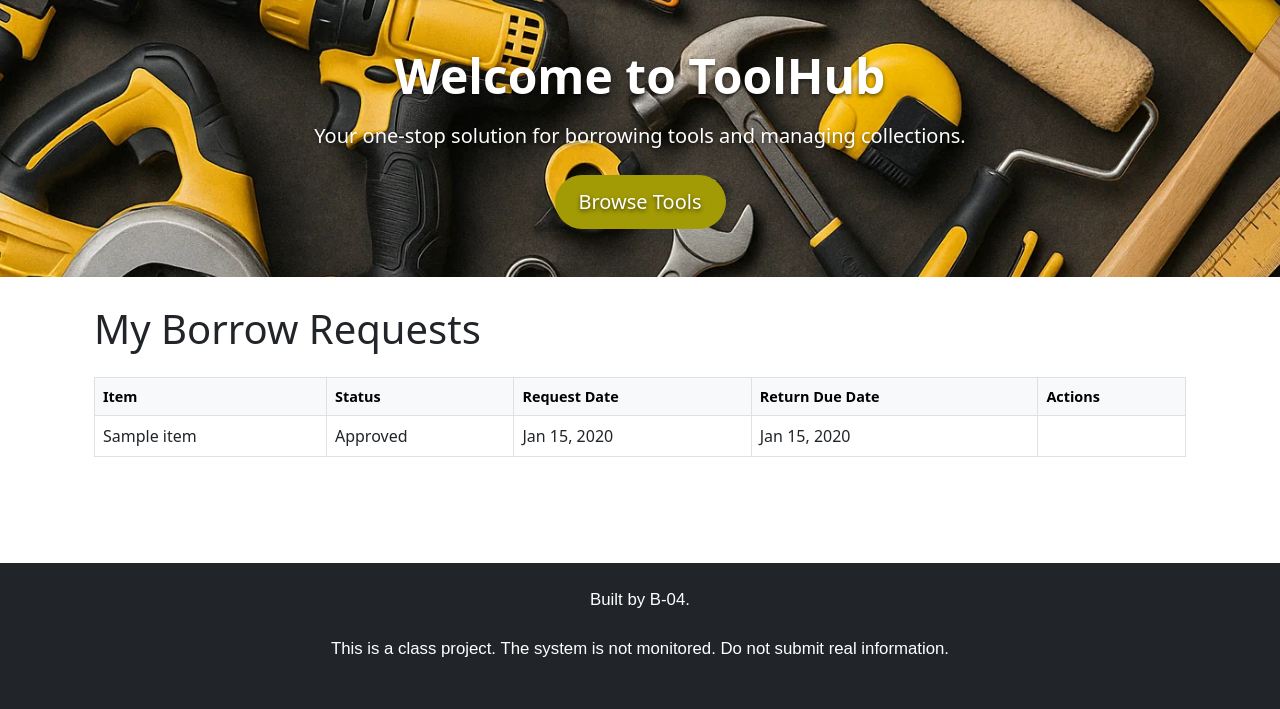
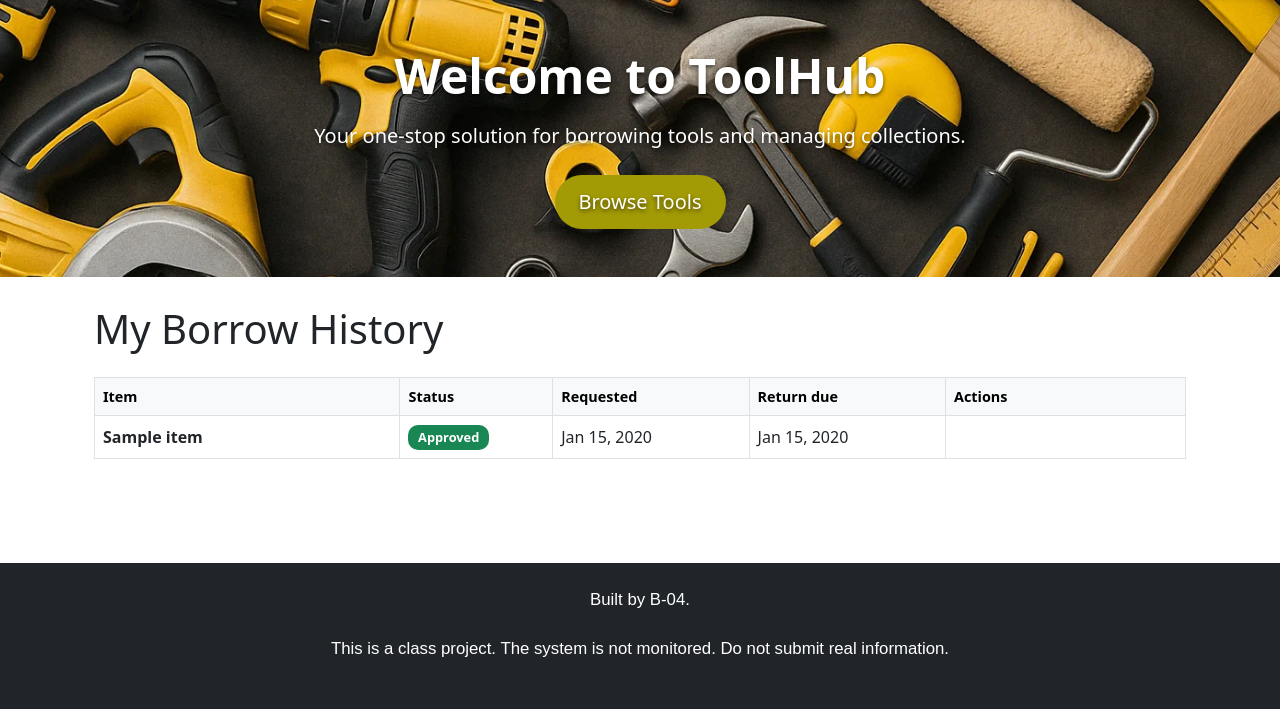
Before and after one commit to PiShrestha/toolhub, a Django app: page /my-borrow-requests/ in a window 1280 px wide. Shown: the part 91-800 px from the top of the page. Run offline with Django 4.2, Linux system fonts and the light colour scheme; a user stored in the database is signed in; tables that the repository leaves empty hold one stand-in row (values such as "Sample post").

Commit message:
Fixed some bugs regarding tool status

```diff
--- a/toolhub/templates/toolhub/base.html
+++ b/toolhub/templates/toolhub/base.html
@@ -39,11 +39,11 @@
                         {% if user.is_authenticated %}
                             {% if user.role == "patron" %}
                                 <li class="nav-item">
-                                    <a class="nav-link fw-semibold" href="{% url 'patron_borrow_requests' %}">My Borrow History</a>
+                                    <a class="nav-link fw-semibold" href="{% url 'my_borrow_requests' %}">My Borrow History</a>
                                 </li>
                             {% elif user.role == "librarian" %}
                                 <li class="nav-item">
-                                    <a class="nav-link fw-semibold" href="{% url 'librarian_borrow_requests' %}">Borrow Requests</a>
+                                    <a class="nav-link fw-semibold" href="{% url 'my_borrow_requests' %}">Borrow Requests</a>
                                 </li>
                             {% endif %}
                         {% endif %}
--- /dev/null
+++ b/toolhub/templates/toolhub/borrow/borrow_history.html
@@ -0,0 +1,65 @@
+{% extends "toolhub/base.html" %}
+{% load static %}
+{% block title %}My Borrow History{% endblock %}
+
+{% block content %}
+<div class="container mt-4">
+  <h1 class="mb-4">My Borrow History</h1>
+
+  {% if borrow_requests %}
+  <div class="table-responsive">
+    <table class="table table-bordered table-hover align-middle">
+      <thead class="table-light">
+        <tr>
+          <th style="width:28%">Item</th>
+          <th style="width:14%">Status</th>
+          <th style="width:18%">Requested</th>
+          <th style="width:18%">Return due</th>
+          <th style="width:22%">Actions</th>
+        </tr>
+      </thead>
+
+      <tbody>
+        {% for req in borrow_requests %}
+        <tr>
+          <td class="position-relative">
+            <a href="{% url 'view_item' req.item.id %}"
+               class="stretched-link d-block text-decoration-none text-reset fw-semibold">
+              {{ req.item.name }}
+            </a>
+          </td>
+
+          <td>
+            <span class="badge
+              {% if req.status == 'approved' %}bg-success
+              {% elif req.status == 'denied' %}bg-danger
+              {% elif req.status == 'pending' %}bg-warning text-dark
+              {% elif req.status == 'returned_on_time' %}bg-info
+              {% else %}bg-secondary{% endif %}">
+              {{ req.get_status_display }}
+            </span>
+          </td>
+
+          <td>{{ req.request_date|date:"M d, Y" }}</td>
+          <td>{{ req.return_due_date|date:"M d, Y"|default:"—" }}</td>
+
+          {# actions (no redirect conflict any more) #}
+          <td>
+            {% if req.status == "pending" %}
+            <form method="post" action="{% url 'cancel_borrow_request' req.id %}" style="display:inline;"
+                onsubmit="return confirm('Are you sure you want to cancel this borrow request?');">
+            {% csrf_token %}
+            <button class="btn btn-warning btn-sm" type="submit">Cancel</button>
+            </form>
+            {% endif %}
+          </td>
+        </tr>
+        {% endfor %}
+      </tbody>
+    </table>
+  </div>
+  {% else %}
+    <p class="text-muted text-center">You have no borrow history.</p>
+  {% endif %}
+</div>
+{% endblock %}
--- a/toolhub/templates/toolhub/borrow/borrow_requests.html
+++ b/toolhub/templates/toolhub/borrow/borrow_requests.html
@@ -1,39 +1,46 @@
 {% extends "toolhub/base.html" %}
-{% block title %}Borrow Requests{% endblock %}
-
+{% load static %}
+{% block title %}All Borrow Requests{% endblock %}
 {% block content %}
 <div class="container mt-4">
-    <h1 class="mb-4">
-        {% if user.role == "librarian" %}
-            All Borrow Requests
-        {% else %}
-            My Borrow Requests
-        {% endif %}
-    </h1>
+  <h1 class="mb-4">All Borrow Requests</h1>
   {% if borrow_requests %}
-        <table class="table table-bordered table-hover">
+  <div class="table-responsive">
+    <table class="table table-bordered table-hover align-middle">
       <thead class="table-light">
         <tr>
           <th>Item</th>
-                    {% if user.role == "librarian" %}
           <th>Requested By</th>
-                    {% endif %}
           <th>Status</th>
           <th>Request Date</th>
           <th>Return Due Date</th>
-                    {% if user.role == "librarian" or user.role == "patron" %}
           <th>Actions</th>
-                    {% endif %}
         </tr>
       </thead>
       <tbody>
         {% for request in borrow_requests %}
         <tr>
-                    <td>{{ request.item.name }}</td>
-                    {% if user.role == "librarian" %}
-                        <td>{{ request.user.email }}</td>
+          <td class="position-relative">
+            <a href="{% url 'view_item' request.item.id %}" class="stretched-link text-decoration-none text-reset">
+              {{ request.item.name }}
+            </a>
+          </td>
+          <td>{{ request.user.get_full_name|default:request.user.email }}</td>
+          <td>
+            {% if request.status == "approved" %}
+              <span class="badge bg-success">{{ request.get_status_display }}</span>
+            {% elif request.status == "denied" %}
+              <span class="badge bg-danger">{{ request.get_status_display }}</span>
+            {% elif request.status == "pending" %}
+              <span class="badge bg-warning text-dark">{{ request.get_status_display }}</span>
+            {% elif request.status == "returned_on_time" %}
+              <span class="badge bg-info">{{ request.get_status_display }}</span>
+            {% elif request.status == "returned_overdue" %}
+              <span class="badge bg-secondary">{{ request.get_status_display }}</span>
+            {% else %}
+              <span class="badge bg-light text-dark">{{ request.get_status_display }}</span>
             {% endif %}
-                    <td>{{ request.get_status_display }}</td>
+          </td>
           <td>{{ request.request_date|date:"M d, Y" }}</td>
           <td>
             {% if request.return_due_date %}
@@ -43,19 +50,28 @@
             {% endif %}
           </td>
           <td>
-                        {% if user.role == "librarian" and request.status == "pending" %}
-                            <form method="post" action="{% url 'approve_borrow' request.id %}" style="display:inline;">
+            {% if request.status == "pending" %}
+              <form
+                method="post"
+                action="{% url 'approve_borrow' request.id %}"
+                style="display: inline"
+                onsubmit="return confirm('Are you sure you want to approve this borrow request?');"
+              >
                 {% csrf_token %}
-                                <button class="btn btn-success btn-sm" type="submit">Approve</button>
+                <button class="btn btn-success btn-sm" type="submit">
+                  Approve
+                </button>
               </form>
-                            <form method="post" action="{% url 'deny_borrow' request.id %}" style="display:inline;">
+              <form
+                method="post"
+                action="{% url 'deny_borrow' request.id %}"
+                style="display: inline"
+                onsubmit="return confirm('Are you sure you want to deny this borrow request?');"
+              >
                 {% csrf_token %}
-                                <button class="btn btn-danger btn-sm" type="submit">Deny</button>
-                            </form>
-                        {% elif user.role == "patron" and request.status == "pending" %}
-                            <form method="post" action="{% url 'cancel_borrow_request' request.id %}" style="display:inline;">
-                                {% csrf_token %}
-                                <button class="btn btn-warning btn-sm" type="submit">Cancel</button>
+                <button class="btn btn-danger btn-sm" type="submit">
+                  Deny
+                </button>
               </form>
             {% endif %}
           </td>
@@ -63,14 +79,9 @@
         {% endfor %}
       </tbody>
     </table>
+  </div>
   {% else %}
-        <p class="text-muted">
-            {% if user.role == "librarian" %}
-                No borrow requests found.
-            {% else %}
-                You have no borrow requests at the moment.
-            {% endif %}
-        </p>
+    <p class="text-muted text-center">No borrow requests found.</p>
   {% endif %}
 </div>
 {% endblock %}
--- a/toolhub/urls.py
+++ b/toolhub/urls.py
@@ -24,11 +24,9 @@ from .views.borrow_views import (
     request_borrow,
     approve_borrow,
     deny_borrow,
-    librarian_borrow_requests,
+    borrow_overview,
     borrow_request_detail,
-    borrow_history,
     cancel_borrow_request,
-    patron_borrow_requests,
     return_item,
 
 )
@@ -75,13 +73,12 @@ urlpatterns = [
     path("borrow/request/<int:request_id>/", borrow_request_detail, name="borrow_request_detail"),
 
     # Borrow-Librarian
-    path("borrow/requests/", librarian_borrow_requests, name="librarian_borrow_requests"),
     path("borrow/approve/<int:request_id>/", approve_borrow, name="approve_borrow"),
     path("borrow/deny/<int:request_id>/", deny_borrow, name="deny_borrow"),
 
     # Borrow-Patron
     path("items/<int:item_id>/request-borrow/", request_borrow, name="request_borrow"),
-    path("my-borrow-requests/", patron_borrow_requests, name="patron_borrow_requests"),
+    path("my-borrow-requests/", borrow_overview, name="my_borrow_requests"),
     path("borrow/cancel/<int:request_id>/", cancel_borrow_request, name="cancel_borrow_request"),
 
     # Access Denied
--- a/toolhub/views/borrow_views.py
+++ b/toolhub/views/borrow_views.py
@@ -2,27 +2,23 @@ from django.shortcuts import render, redirect, get_object_or_404
 from django.core.exceptions import PermissionDenied
 from django.contrib.auth.decorators import login_required
 from django.contrib import messages
+from django.views.decorators.http import require_POST
 from django.utils.timezone import now
 from datetime import timedelta
 from ..models import BorrowRequest, Item
 from ..forms import BorrowRequestForm
-from django.views.decorators.http import require_POST
 
 @login_required
 def request_borrow(request, item_id):
     """Handle borrow requests for an item."""
     item = get_object_or_404(Item, pk=item_id)
 
-    if item.status != "available":
-        messages.warning(request, f"Item '{item.name}' is not available for borrowing.")
-        return redirect(request.META.get("HTTP_REFERER", "tools_page"))
-
-    existing = BorrowRequest.objects.filter(
-        item=item,
-        user=request.user,
-        status__in=["pending", "approved"]
-    ).exists()
-    if existing:
+    # Check if the user already has a pending/approved request for this item.
+    if BorrowRequest.objects.filter(
+            item=item,
+            user=request.user,
+            status__in=["pending", "approved"],
+    ).exists():
         messages.warning(request, "You already have an active borrow request for this item.")
         return redirect(request.META.get("HTTP_REFERER", "tools_page"))
 
@@ -34,8 +30,10 @@ def request_borrow(request, item_id):
             borrow_request.user = request.user
             borrow_request.save()
 
-            item.status = "currently_requested"
-            item.save()
+            # Remove or comment out the global update:
+            # item.status = "currently_requested"
+            # item.save()
+
             messages.success(request, f"Borrow request for '{item.name}' submitted successfully.")
             return redirect("home")
     else:
@@ -65,13 +63,13 @@ def approve_borrow(request, request_id):
         item.save()
         messages.success(request, f"Approved request and marked '{item.name}' as borrowed.")
 
-    return redirect("librarian_borrow_requests")
+    return redirect("my_borrow_requests")
 
 
 @login_required
 @require_POST
 def deny_borrow(request, request_id):
-    """Deny a borrow request."""
+    """Deny a borrow request and reset the item's status to available."""
     if request.user.role != "librarian":
         raise PermissionDenied("Only librarians can deny requests.")
 
@@ -79,22 +77,39 @@ def deny_borrow(request, request_id):
 
     if borrow_request.status != "pending":
         messages.warning(request, "Only pending requests can be denied.")
-        return redirect("librarian_borrow_requests")
+        return redirect("my_borrow_requests")
 
+    # Set request status to denied
     borrow_request.status = "denied"
     borrow_request.save()
-    messages.success(request, f"Denied borrow request for '{borrow_request.item.name}'.")
-    return redirect("librarian_borrow_requests")
+
+    # Reset the related item status to available if needed
+    item = borrow_request.item
+    if item.status in ["currently_requested"]:
+        item.status = "available"
+        item.save()
+
+    messages.success(request, f"Denied borrow request for '{item.name}' and reset its status to available.")
+    return redirect("my_borrow_requests")
 
 
 @login_required
-def librarian_borrow_requests(request):
-    """View all borrow requests (for librarians)."""
-    if request.user.role != "librarian":
-        raise PermissionDenied("Only librarians can view this page.")
+def borrow_overview(request):
+    """
+    Render a borrow overview page.
 
-    borrow_requests = BorrowRequest.objects.select_related("item", "user").order_by("-request_date")
-    return render(request, "toolhub/borrow/borrow_requests.html", {"borrow_requests": borrow_requests})
+    Librarians see all borrow requests with approve/deny actions.
+    Patrons see their own borrow requests (history) with an option to cancel pending requests.
+    """
+    if request.user.role == "librarian":
+        # Get all borrow requests with related item and user
+        borrow_requests = BorrowRequest.objects.select_related("item", "user").order_by("-request_date")
+        template = "toolhub/borrow/borrow_requests.html"
+    else:  # patron
+        borrow_requests = BorrowRequest.objects.filter(user=request.user).order_by("-request_date")
+        template = "toolhub/borrow/borrow_history.html"
+
+    return render(request, template, {"borrow_requests": borrow_requests})
 
 
 @login_required
@@ -110,16 +125,6 @@ def borrow_request_detail(request, request_id):
 
 
 @login_required
-def borrow_history(request):
-    """View borrow history for the logged-in patron."""
-    if request.user.role != "patron":
-        raise PermissionDenied("Only patrons can view their borrow history.")
-
-    borrow_requests = BorrowRequest.objects.filter(user=request.user).order_by("-request_date")
-    return render(request, "toolhub/borrow/borrow_history.html", {"borrow_requests": borrow_requests})
-
-
-@login_required
 @require_POST
 def cancel_borrow_request(request, request_id):
     """Cancel a pending borrow request."""
@@ -130,21 +135,12 @@ def cancel_borrow_request(request, request_id):
 
     if borrow_request.status != "pending":
         messages.warning(request, "Only pending borrow requests can be canceled.")
-        return redirect("patron_borrow_requests")
+        return redirect("my_borrow_requests")
 
     borrow_request.delete()
     messages.success(request, "Your borrow request has been canceled successfully.")
-    return redirect("patron_borrow_requests")
+    return redirect("my_borrow_requests")
 
-
-@login_required
-def patron_borrow_requests(request):
-    """View all borrow requests for the logged-in patron."""
-    if request.user.role != "patron":
-        raise PermissionDenied("Only patrons can view their borrow requests.")
-
-    borrow_requests = BorrowRequest.objects.filter(user=request.user).order_by("-request_date")
-    return render(request, "toolhub/borrow/borrow_requests.html", {"borrow_requests": borrow_requests})
 
 @login_required
 def return_item(request, item_id):
```
Also changed, not shown: toolhub/models.py (+11 -5 lines), toolhub/templates/toolhub/includes/_item_card.html (+23 -5 lines). Lines whose indentation alone changed are shown as unchanged.
